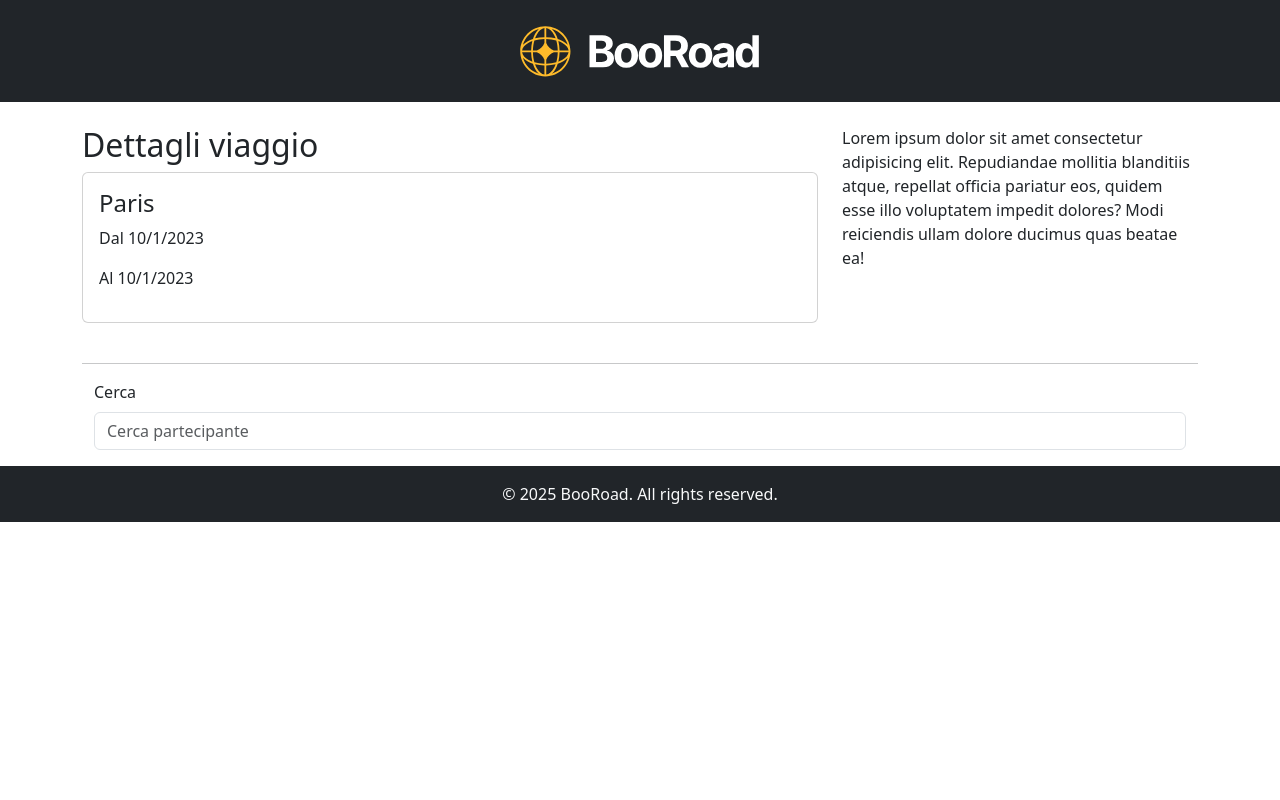
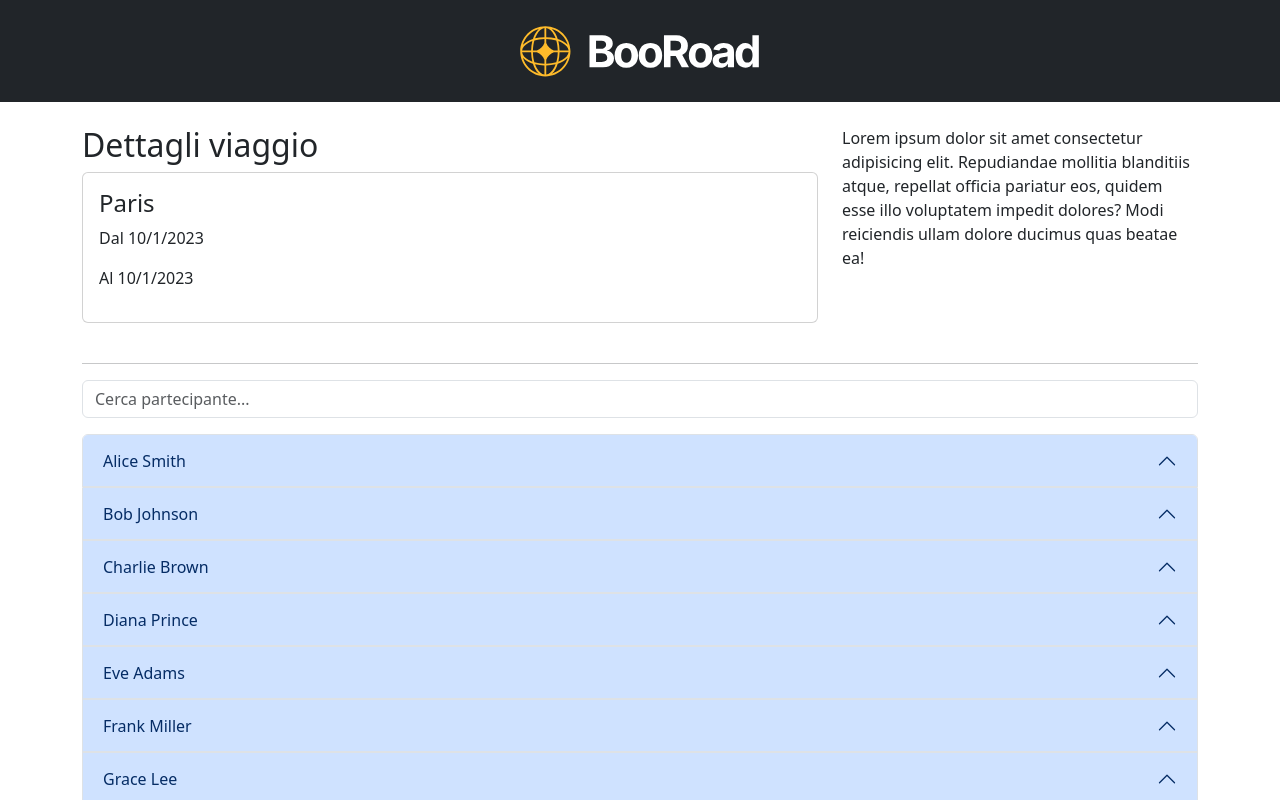
Before and after one commit to Leonardo-Mocchi/sst3-gruppo-4, a React (Vite) app: page /1 in a window 1280 px wide. Shown: the top 800 px of the page. Built offline with nearby package versions, Linux system fonts and the light colour scheme.

Commit message:
Refactor search functionality in SingleTravel component for improved clarity and performance

```diff
--- a/src/pages/SingleTravel.jsx
+++ b/src/pages/SingleTravel.jsx
@@ -7,8 +7,13 @@ export default function SingleTravel() {
 
   const travel = travels.find((travel) => travel.id === Number(id));
 
-  const [search, setSearch] = useState("");
+  const [searchTerm, setSearchTerm] = useState("");
 
+  const filteredParticipants = travel.partecipants.filter((partecipant) =>
+    `${partecipant.name} ${partecipant.surname}`
+      .toLowerCase()
+      .includes(searchTerm.toLowerCase())
+  );
 
   return (
     <>
@@ -33,58 +38,48 @@ export default function SingleTravel() {
 
         <hr />
 
-        <div className="container">
-          <div className="col-12">
 
-            <form>
-
+        {/* Search Input */}
         <div className="mb-3">
-                <label htmlFor="new-post" className="form-label">Cerca</label>
-
           <input
             type="text"
             className="form-control"
-                  name="new-post"
-                  id="new-post"
-                  placeholder="Cerca partecipante"
-                  value={search}
-                  onChange={(e) => setSearch(e.target.value)}
-
+            placeholder="Cerca partecipante..."
+            value={searchTerm}
+            onChange={(e) => setSearchTerm(e.target.value)}
           />
         </div>
 
-            </form>
-
-          </div>
-        </div>
-
-        <div className="accordion" id="accordionExample">
-
-          {travel.partecipants.map(partecipant => (
-            partecipant.name.toLowerCase().includes(search.toLowerCase()) || partecipant.surname.toLowerCase().includes(search.toLowerCase()) && (
+        <div className="accordion" id="accordionPanelsStayOpenExample">
+          {filteredParticipants.map((partecipant) => (
             <div className="accordion-item" key={partecipant.id}>
               <h2 className="accordion-header">
-                  <button className="accordion-button" type="button" data-bs-toggle="collapse" data-bs-target="#collapseOne" aria-expanded="true" aria-controls="collapseOne">
+                <button
+                  className="accordion-button"
+                  type="button"
+                  data-bs-toggle="collapse"
+                  data-bs-target={`#collapse${partecipant.id}`}
+                  aria-expanded="true"
+                  aria-controls={`collapse${partecipant.id}`}
+                >
                   {partecipant.name} {partecipant.surname}
                 </button>
               </h2>
-                <div id="collapseOne" className="accordion-collapse collapse show" data-bs-parent="#accordionExample">
-                  <div className="accordion-body">
-
+              <div
+                id={`collapse${partecipant.id}`}
+                className="accordion-collapse collapse"
+                data-bs-parent="#accordionExample"
+              >
+                <div className="accordion-body ">
                   <p className="card-text">Email: {partecipant.email}</p>
                   <p className="card-text">Telefono: {partecipant.phone}</p>
-
+                  <p className='card-text'>Codice Fiscale: {partecipant.fiscal_code}</p>
                 </div>
               </div>
             </div>
-            )
-
-
-
           ))}
         </div>
       </div>
-
     </>
-  )
+  );
 }
```
Lines whose indentation alone changed are shown as unchanged.
